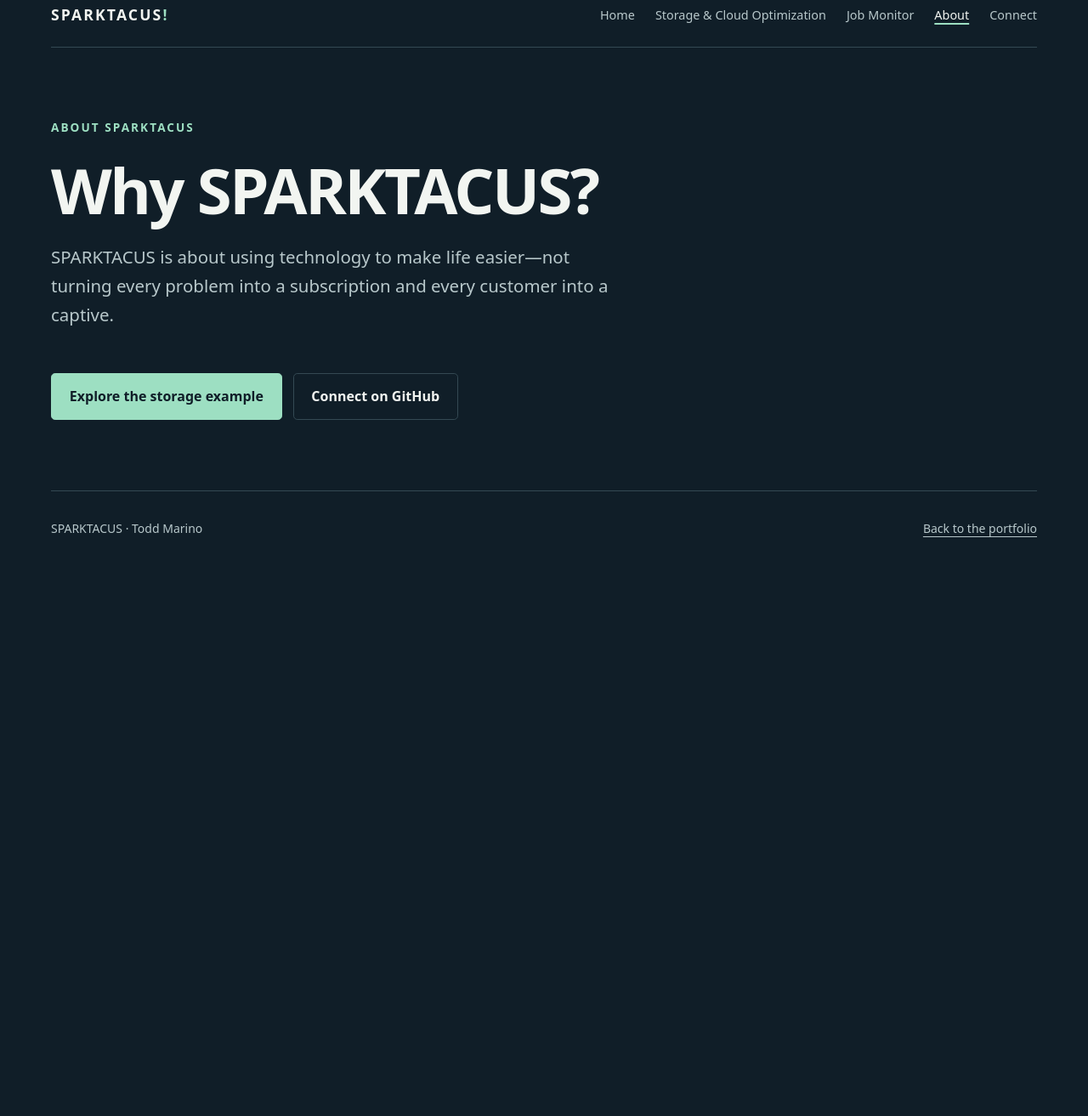
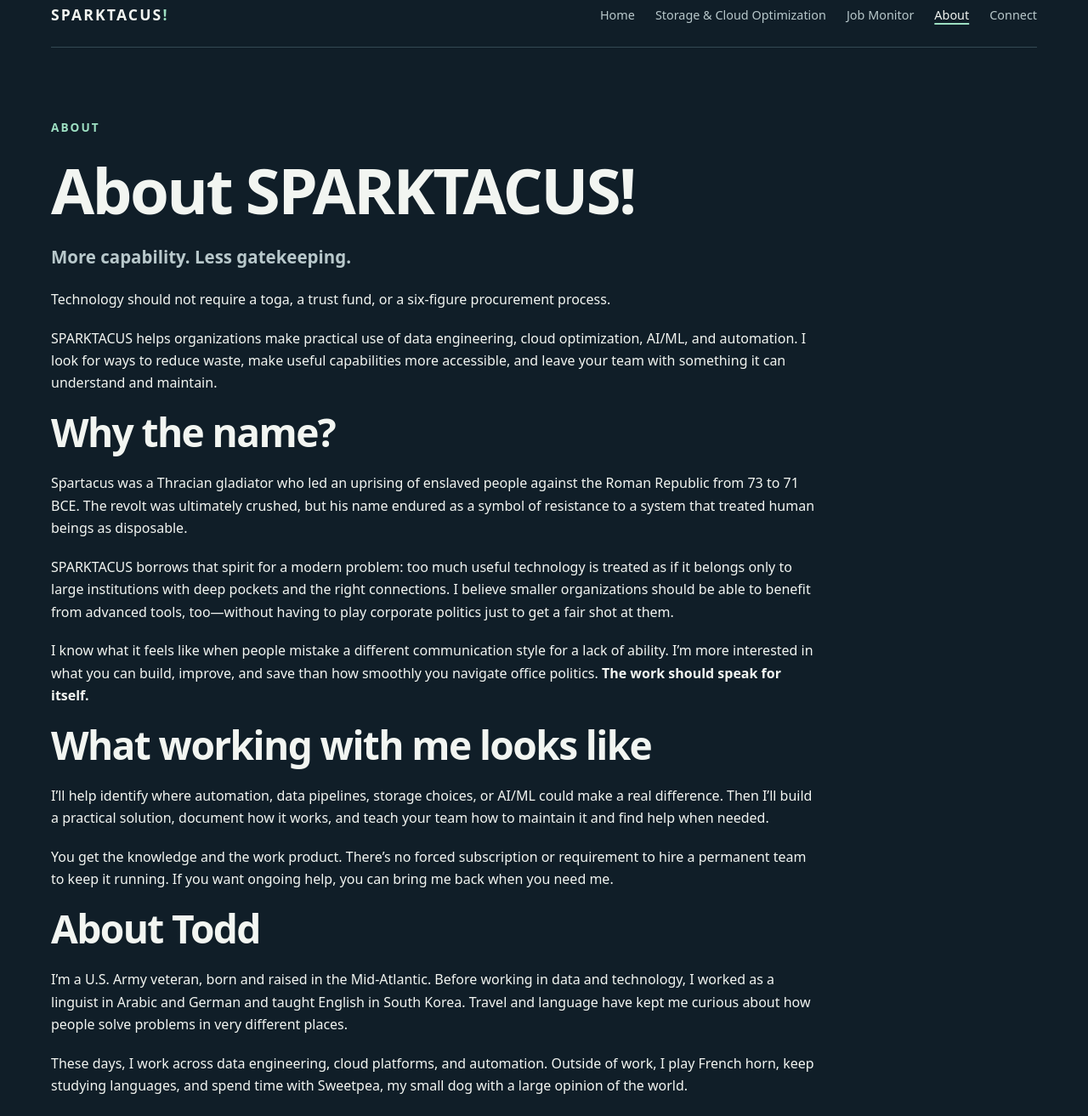
Before and after one commit to marinertt/marinertt.github.io, a plain HTML site: page about/index.html in a window 1280 px wide. Shown: the part 19-1332 px from the top of the page at 85% size. Before the commit the page ends 800 px from the top, so only its background shows below. Drawn offline with Linux system fonts and the light colour scheme.

Commit message:
Refresh About page copy
Co-authored-by: Copilot <223556219+Copilot@users.noreply.github.com>

```diff
--- a/about/index.html
+++ b/about/index.html
@@ -1,14 +1,32 @@
 <!doctype html>
 <html lang="en"><head><meta charset="utf-8"><meta name="viewport" content="width=device-width, initial-scale=1">
-<title>About SPARKTACUS | Todd Marino</title>
-<meta name="description" content="Technology that makes life easier. Why Todd Marino started SPARKTACUS.">
+<title>About SPARKTACUS! | Todd Marino</title>
+<meta name="description" content="Practical data engineering, cloud optimization, AI/ML, and automation with less gatekeeping.">
 <link rel="canonical" href="https://www.sparktacus.io/about/"><link rel="stylesheet" href="/assets/site.css"><meta name="theme-color" content="#101e28"></head>
 <body><a class="skip" href="#main">Skip to content</a><div class="wrap"><header class="header"><a class="brand" href="/">SPARKTACUS<span>!</span></a><nav aria-label="Main navigation"><a href="/">Home</a><a href="/storage-consulting/">Storage & Cloud Optimization</a><a href="/job-monitor/">Job Monitor</a><a href="/about/" aria-current="page">About</a><a href="/#contact">Connect</a></nav></header>
 <main id="main">
 <section class="hero single">
-<p class="eyebrow">About SPARKTACUS</p>
-<h1>Why SPARKTACUS?</h1>
-<p class="lead">SPARKTACUS is about using technology to make life easier—not turning every problem into a subscription and every customer into a captive.</p>
+<p class="eyebrow">About</p>
+<h1>About SPARKTACUS!</h1>
+<p class="lead"><strong>More capability. Less gatekeeping.</strong></p>
+<p>Technology should not require a toga, a trust fund, or a six-figure procurement process.</p>
+<p>SPARKTACUS helps organizations make practical use of data engineering, cloud optimization, AI/ML, and automation. I look for ways to reduce waste, make useful capabilities more accessible, and leave your team with something it can understand and maintain.</p>
+<section aria-labelledby="name-title">
+<h2 id="name-title">Why the name?</h2>
+<p>Spartacus was a Thracian gladiator who led an uprising of enslaved people against the Roman Republic from 73 to 71 BCE. The revolt was ultimately crushed, but his name endured as a symbol of resistance to a system that treated human beings as disposable.</p>
+<p>SPARKTACUS borrows that spirit for a modern problem: too much useful technology is treated as if it belongs only to large institutions with deep pockets and the right connections. I believe smaller organizations should be able to benefit from advanced tools, too—without having to play corporate politics just to get a fair shot at them.</p>
+<p>I know what it feels like when people mistake a different communication style for a lack of ability. I’m more interested in what you can build, improve, and save than how smoothly you navigate office politics. <strong>The work should speak for itself.</strong></p>
+</section>
+<section aria-labelledby="working-title">
+<h2 id="working-title">What working with me looks like</h2>
+<p>I’ll help identify where automation, data pipelines, storage choices, or AI/ML could make a real difference. Then I’ll build a practical solution, document how it works, and teach your team how to maintain it and find help when needed.</p>
+<p>You get the knowledge and the work product. There’s no forced subscription or requirement to hire a permanent team to keep it running. If you want ongoing help, you can bring me back when you need me.</p>
+</section>
+<section aria-labelledby="todd-title">
+<h2 id="todd-title">About Todd</h2>
+<p>I’m a U.S. Army veteran, born and raised in the Mid-Atlantic. Before working in data and technology, I worked as a linguist in Arabic and German and taught English in South Korea. Travel and language have kept me curious about how people solve problems in very different places.</p>
+<p>These days, I work across data engineering, cloud platforms, and automation. Outside of work, I play French horn, keep studying languages, and spend time with Sweetpea, my small dog with a large opinion of the world.</p>
+</section>
 <div class="actions"><a class="button" href="/storage-consulting/">Explore the storage example</a><a class="button secondary" href="https://github.com/marinertt">Connect on GitHub</a></div>
 </section>
 </main>
```
Also changed, not shown: 1 other file.
